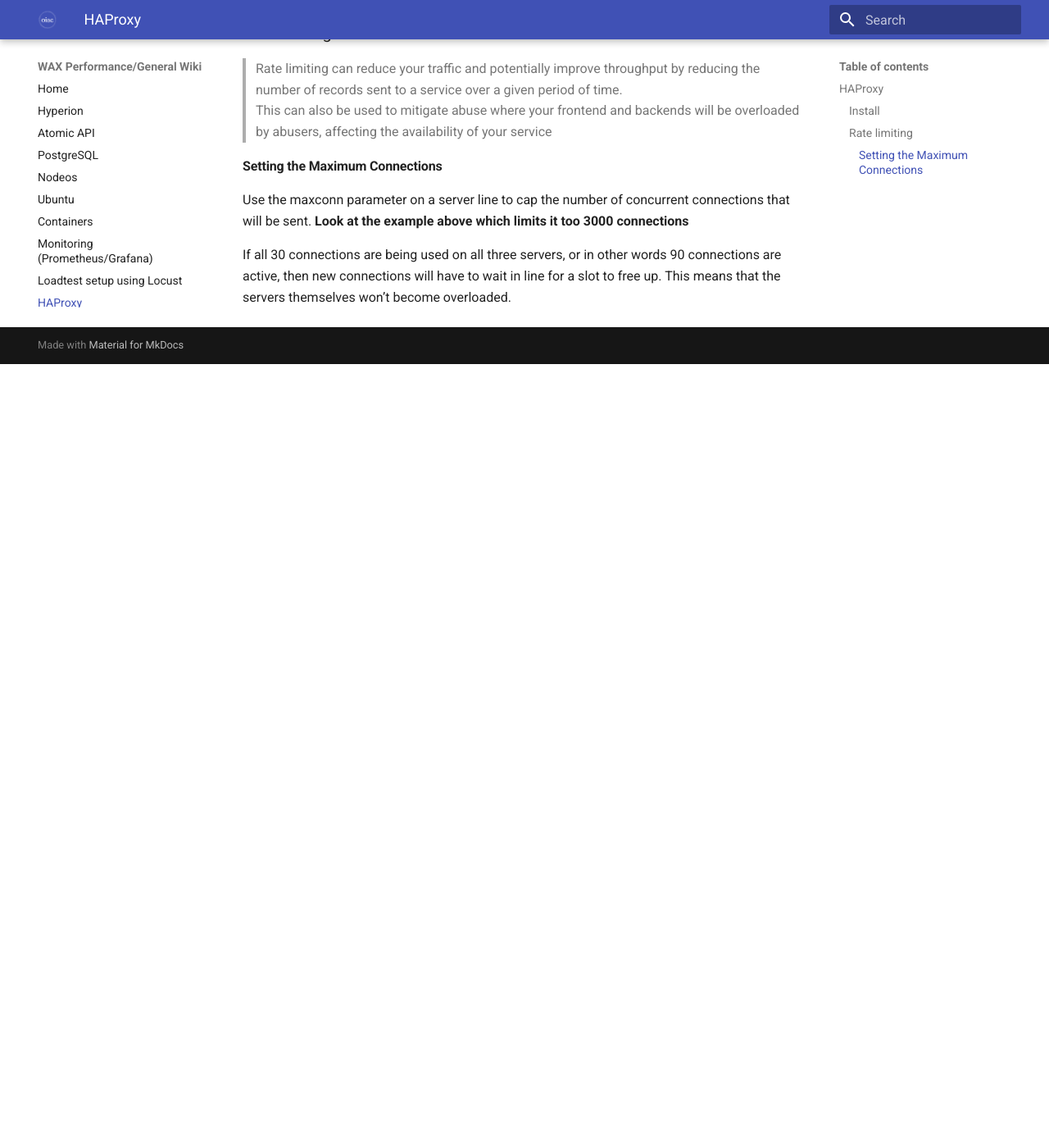
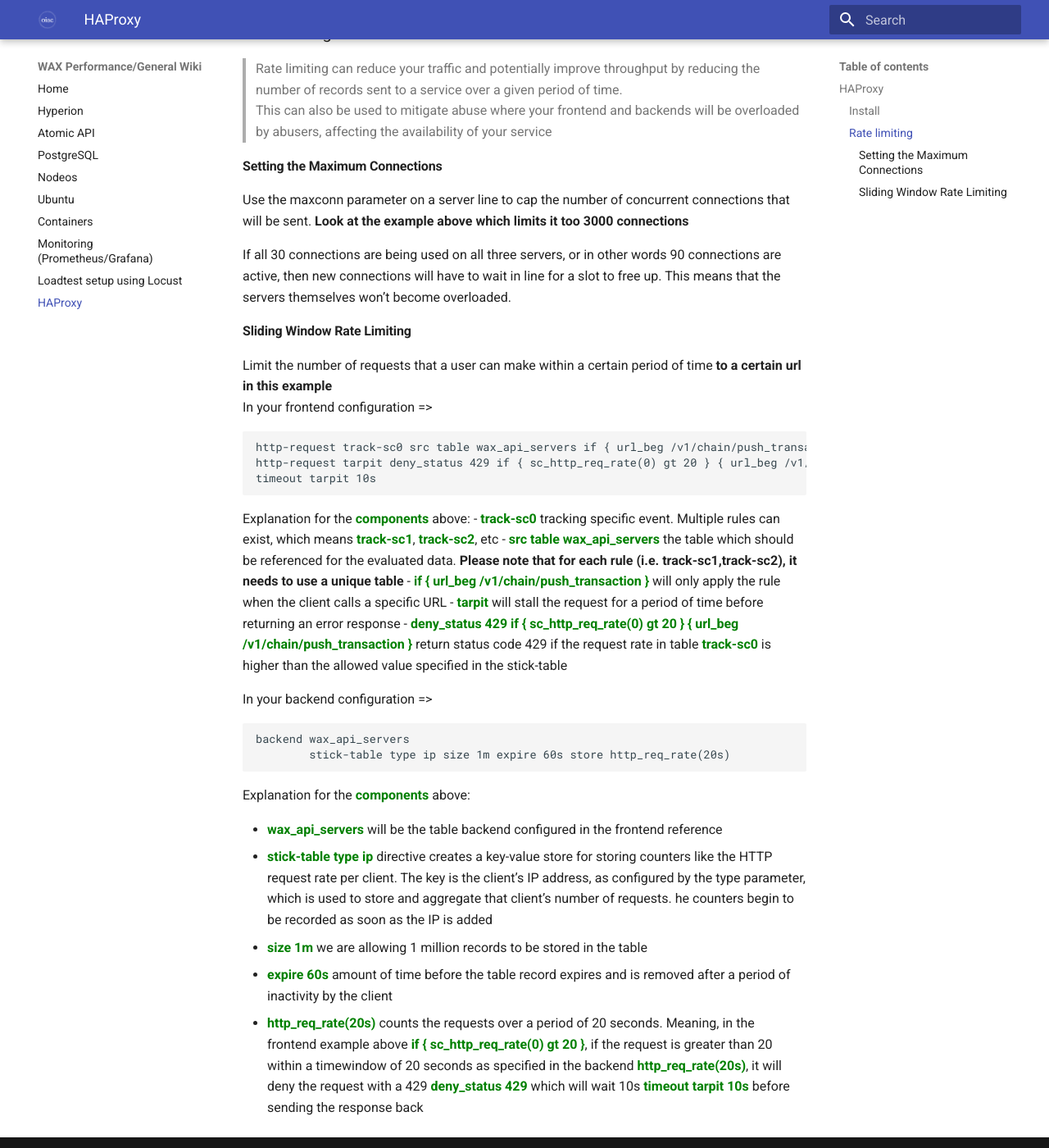
Before and after one commit to oneinacillian/wiki, an MkDocs documentation site: the page built from docs/haproxy.md, in a window 1280 px wide and 1400 px high, scrolled down 4715 px. Shown: the whole window at 82% size. Built offline with MkDocs 1.6.1 and Material for MkDocs 9.7.7, drawn with Linux system fonts in a browser that asks for light colours; before the commit the page ends 5159 px from its top, so only the background shows below that.

Commit message:
haproxy additions

````diff
--- a/docs/haproxy.md
+++ b/docs/haproxy.md
@@ -210,3 +210,31 @@
 Use the maxconn parameter on a server line to cap the number of concurrent connections that will be sent. **Look at the example above which limits it too 3000 connections**
 
 If all 30 connections are being used on all three servers, or in other words 90 connections are active, then new connections will have to wait in line for a slot to free up. This means that the servers themselves won’t become overloaded.
+
+#### Sliding Window Rate Limiting
+Limit the number of requests that a user can make within a certain period of time **to a certain url in this example** <br>
+In your frontend configuration =>
+```
+http-request track-sc0 src table wax_api_servers if { url_beg /v1/chain/push_transaction }
+http-request tarpit deny_status 429 if { sc_http_req_rate(0) gt 20 } { url_beg /v1/chain/push_transaction }
+timeout tarpit 10s
+```
+Explanation for the <span style="color:green">**components**</span> above:
+- <span style="color:green">**track-sc0**</span> tracking specific event. Multiple rules can exist, which means <span style="color:green">**track-sc1**</span>, <span style="color:green">**track-sc2**</span>, etc
+- <span style="color:green">**src table wax_api_servers**</span> the table which should be referenced for the evaluated data. **Please note that for each rule (i.e. track-sc1,track-sc2), it needs to use a unique table**
+- <span style="color:green">**if { url_beg /v1/chain/push_transaction }**</span> will only apply the rule when the client calls a specific URL
+- <span style="color:green">**tarpit**</span> will stall the request for a period of time before returning an error response
+- <span style="color:green">**deny_status 429 if { sc_http_req_rate(0) gt 20 } { url_beg /v1/chain/push_transaction }**</span> return status code 429 if the request rate in table <span style="color:green">**track-sc0**</span> is higher than the allowed value specified in the stick-table
+
+In your backend configuration =>
+```
+backend wax_api_servers
+        stick-table type ip size 1m expire 60s store http_req_rate(20s)
+```
+Explanation for the <span style="color:green">**components**</span> above:
+
+- <span style="color:green">**wax_api_servers**</span> will be the table backend configured in the frontend reference
+- <span style="color:green">**stick-table type ip**</span> directive creates a key-value store for storing counters like the HTTP request rate per client. The key is the client’s IP address, as configured by the type parameter, which is used to store and aggregate that client’s number of requests. he counters begin to be recorded as soon as the IP is added
+- <span style="color:green">**size 1m**</span> we are allowing 1 million records to be stored in the table
+- <span style="color:green">**expire 60s**</span> amount of time before the table record expires and is removed after a period of inactivity by the client
+- <span style="color:green">**http_req_rate(20s)**</span> counts the requests over a period of 20 seconds. Meaning, in the frontend example above <span style="color:green">**if { sc_http_req_rate(0) gt 20 }**</span>, if the request is greater than 20 within a timewindow of 20 seconds as specified in the backend <span style="color:green">**http_req_rate(20s)**</span>, it will deny the request with a 429 <span style="color:green">**deny_status 429**</span> which will wait 10s <span style="color:green">**timeout tarpit 10s**</span> before sending the response back
````
